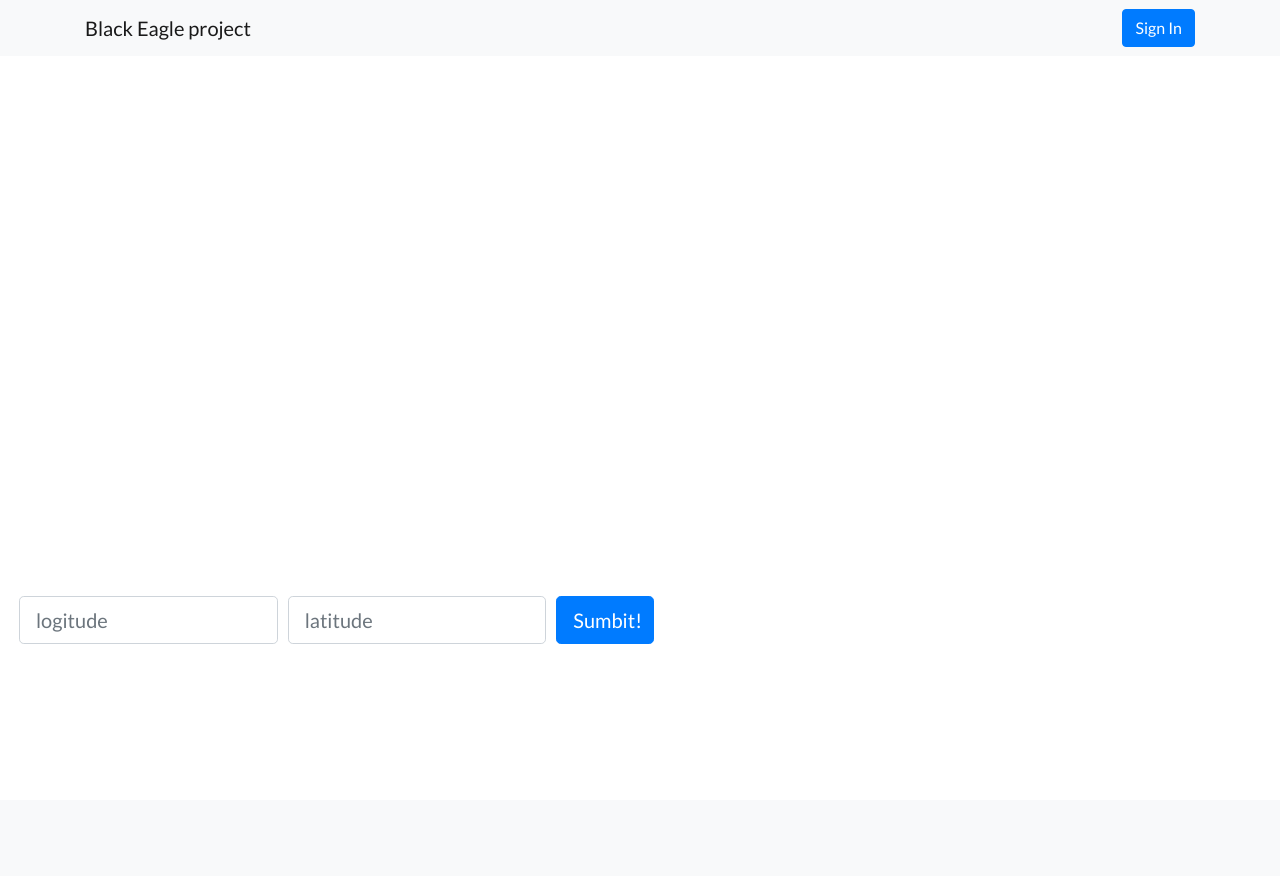
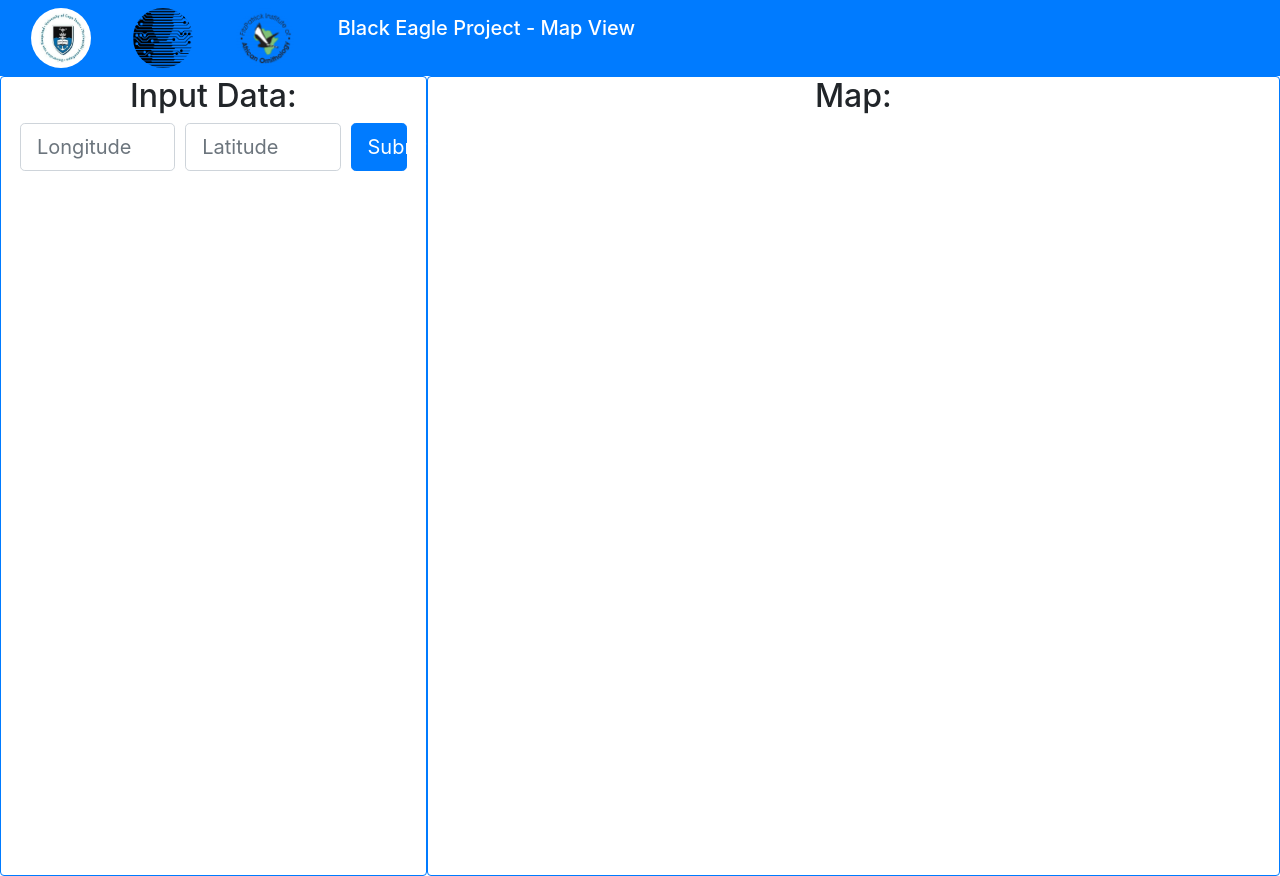
Before and after one commit to Thadishi/prototype, a Django app: page /mapping/ in a window 1280 px wide. Before the commit the page ends 644 px from the top, so only its background shows below. Run offline with Django 3.2, Linux system fonts and the light colour scheme; parts of the project's set-up code (start-up, migrations or seed data) failed here and were passed over; some libraries are stand-ins or nearby versions.

Commit message:
Added a few styles to map page

```diff
--- a/mapping/templates/base_generic.html
+++ b/mapping/templates/base_generic.html
@@ -4,56 +4,78 @@
 <html lang="en">
 
   <head>
-
     <meta charset="utf-8">
     <meta name="viewport" content="width=device-width, initial-scale=1, shrink-to-fit=no">
     <meta name="description" content="">
     <meta name="author" content="">
-
     <title>Black Eagle project</title>
 
     <!-- Bootstrap core CSS -->
     <link href="{% static 'vendor/bootstrap/css/bootstrap.min.css' %}" rel="stylesheet">
 
     <!-- Custom fonts for this template -->
-    <link href="{% static 'vendor/font-awesome/css/font-awesome.min.css' %}" rel="stylesheet" type="text/css">
+    <!-- <link href="{% static 'vendor/font-awesome/css/font-awesome.min.css' %}" rel="stylesheet" type="text/css">
     <link href="{% static 'vendor/simple-line-icons/css/simple-line-icons.css' %}" rel="stylesheet" type="text/css">
-    <link href="https://fonts.googleapis.com/css?family=Lato:300,400,700,300italic,400italic,700italic" rel="stylesheet" type="text/css">
+    <link href="https://fonts.googleapis.com/css?family=Lato:300,400,700,300italic,400italic,700italic" rel="stylesheet" type="text/css"> -->
 
     <!-- Custom styles for this template -->
-    <link href="{% static 'css/landing-page.css' %}" rel="stylesheet">
-
+    <!-- <link href="{% static 'css/landing-page.css' %}" rel="stylesheet"> -->
+    <link rel="stylesheet" href="{% static 'css/styles.css' %}" type="text/css">
   </head>
 
   <body>
+    <!-- Navigation -->
+    <nav class="navbar navbar-light bg-primary static-top">
+      <div class="container-fluid">
+        <div class="row">
+          <div class="col-2">
+            <img src="{% static 'images/uct-logo.jpg' %}" alt="FitzPatrick Logo" style="height:60px; width:60px; border-radius: 100px;">
+          </div>
+          <div class="col-2">
+            <img src="{% static 'images/cslogo.png' %}" alt="FitzPatrick Logo" style="height:60px; width:60px; border-radius: 100px;">
+          </div>
+          <div class="col-2">
+            <img src="{% static 'images/fitzpatrick-logo.png' %}" alt="FitzPatrick Logo" style="height:60px; width:60px; border-radius: 100px;">
+          </div>
+          <div class="col-2">
+            <h1 class="navbar-brand" style="color:white;">Black Eagle Project - Map View</h1>
+          </div>
+        </div>
 
-    <!-- Navigation -->
-    <nav class="navbar navbar-light bg-light static-top">
-      <div class="container">
-        <a class="navbar-brand" href="#">Black Eagle project</a>
-        <a class="btn btn-primary" href="#">Sign In</a>
       </div>
     </nav>
 
 
-    <div class="container-fluid">
+    <div class="container-fluid"> <!-- Data and Map container -->
 
-<div class="embed-responsive embed-responsive-21by9">
-  <iframe class="embed-responsive-item" src="map" ></iframe>
-</div>
+      <div class="row" style="height:100vh;">
+        <div class="col-4 border border-primary rounded"> <!-- Data column -->
+          <div class="text-center">
+            <h2>Input Data:</h2>
+          </div>
+          <form class="row m-1">
+            <div class="form-row">
+              <div class="col-12 col-md-5 mb-2 mb-md-0">
+                <input type="text" class="form-control form-control-lg" placeholder="Longitude">
+              </div>
+              <div class="col-12 col-md-5 mb-2 mb-md-0">
+                <input type="text" class="form-control form-control-lg" placeholder="Latitude">
+              </div>
+              <div class="col-12 col-md-2">
+                <button type="submit" class="btn btn-block btn-lg btn-primary">Submit!</button>
+              </div>
+            </div>
+          </form>
+        </div> <!-- Data column -->
 
-
-     <form class="row m-1">
-      <div class="form-row">
-        <div class="col-12 col-md-5 mb-2 mb-md-0">
-          <input type="text" class="form-control form-control-lg" placeholder="logitude">
-        </div>
-        <div class="col-12 col-md-5 mb-2 mb-md-0">
-          <input type="text" class="form-control form-control-lg" placeholder="latitude">
-        </div>
-        <div class="col-12 col-md-2">
-          <button type="submit" class="btn btn-block btn-lg btn-primary">Sumbit!</button>
-        </div>
+        <div class="col-8 border border-primary rounded"> <!-- Map column -->
+          <div class="text-center">
+            <h2>Map:</h2>
+          </div>
+          <div class="embed-responsive embed-responsive-21by9">
+            <iframe class="embed-responsive-item" src="map" ></iframe>
+          </div>
+        </div> <!-- Map column -->
       </div>
-    </form>
-  </div>
+  </div> <!-- Data and Map container -->
+</body>
--- a/static/css/landing-page.css
+++ b/static/css/landing-page.css
@@ -1,5 +1,5 @@
 body {
-  font-family: 'Lato', 'Helvetica Neue', Helvetica, Arial, sans-serif;
+  font-family: 'Lato' ,'Helvetica Neue',Helvetica,Arial,sans-serif;
 }
 
 h1,
@@ -8,7 +8,7 @@ h3,
 h4,
 h5,
 h6 {
-  font-family: 'Lato', 'Helvetica Neue', Helvetica, Arial, sans-serif;
+  font-family:Lato,'Helvetica Neue',Helvetica,Arial,sans-serif;
   font-weight: 700;
 }
 
@@ -124,3 +124,8 @@ footer.footer {
   padding-top: 4rem;
   padding-bottom: 4rem;
 }
+
+/* Added styles */
+h1 {
+  color: white;
+}
--- a/static/css/styles.css
+++ b/static/css/styles.css
@@ -3,3 +3,7 @@
     padding: 0;
     list-style: none;
 }
+
+h1 {
+  color: white;
+}
```
Also changed, not shown: static/images/cslogo.png (added), static/images/fitzpatrick-logo.png (added), static/images/uct-logo.jpg (added).
